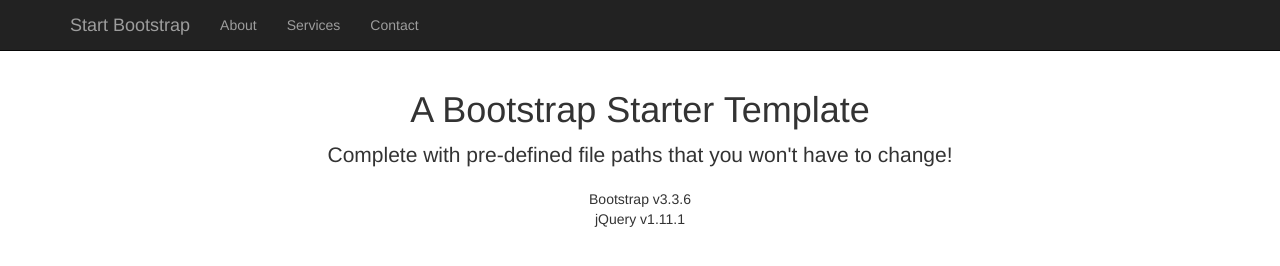
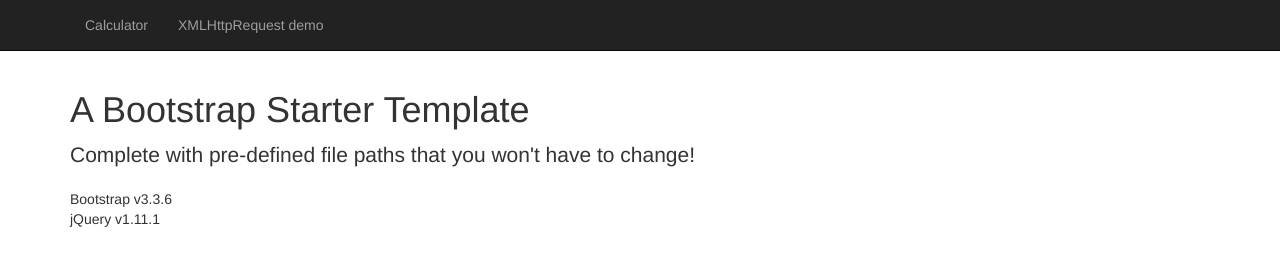
Before and after one commit to tszewcow/starter_kit_js_app, a plain HTML site: page index.html in a window 1280 px wide. Drawn offline with Linux system fonts and the light colour scheme.

Commit message:
index.html adjusted for demo app needs

```diff
--- a/index.html
+++ b/index.html
@@ -9,7 +9,7 @@
     <meta name="description" content="">
     <meta name="author" content="">
 
-    <title>Bare - Start Bootstrap Template</title>
+    <title>SK - JS demo app</title>
 
     <!-- Bootstrap Core CSS -->
     <link href="css/bootstrap.min.css" rel="stylesheet">
@@ -44,19 +44,15 @@
                     <span class="icon-bar"></span>
                     <span class="icon-bar"></span>
                 </button>
-                <a class="navbar-brand" href="#">Start Bootstrap</a>
             </div>
             <!-- Collect the nav links, forms, and other content for toggling -->
             <div class="collapse navbar-collapse" id="bs-example-navbar-collapse-1">
                 <ul class="nav navbar-nav">
                     <li>
-                        <a href="#">About</a>
+                        <a href="#">Calculator</a>
                     </li>
                     <li>
-                        <a href="#">Services</a>
-                    </li>
-                    <li>
-                        <a href="#">Contact</a>
+                        <a href="#">XMLHttpRequest demo</a>
                     </li>
                 </ul>
             </div>
@@ -69,7 +65,7 @@
     <div class="container">
 
         <div class="row">
-            <div class="col-lg-12 text-center">
+            <div class="col-md-12">
                 <h1>A Bootstrap Starter Template</h1>
 
                 <p class="lead">Complete with pre-defined file paths that you won't have to change!</p>
```
